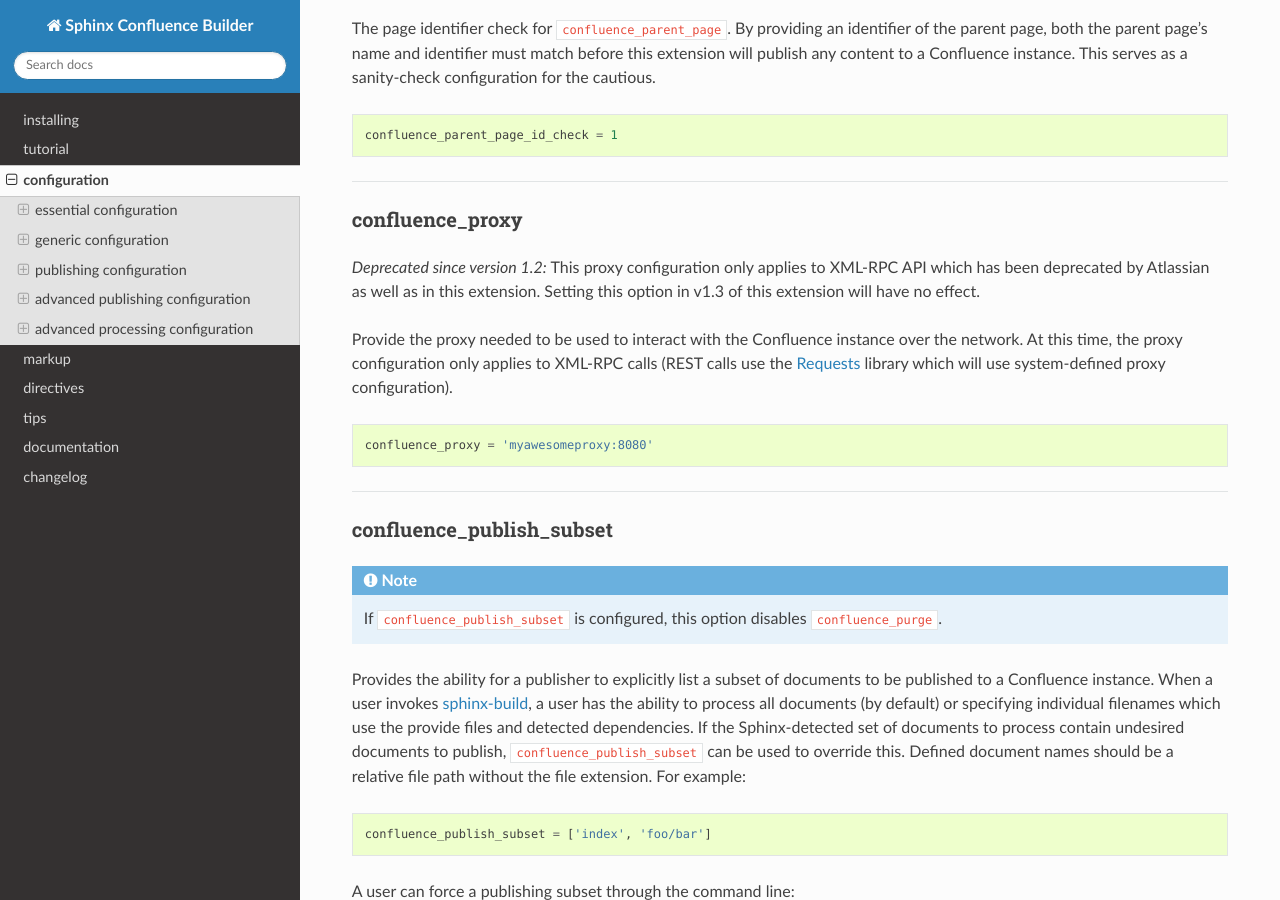
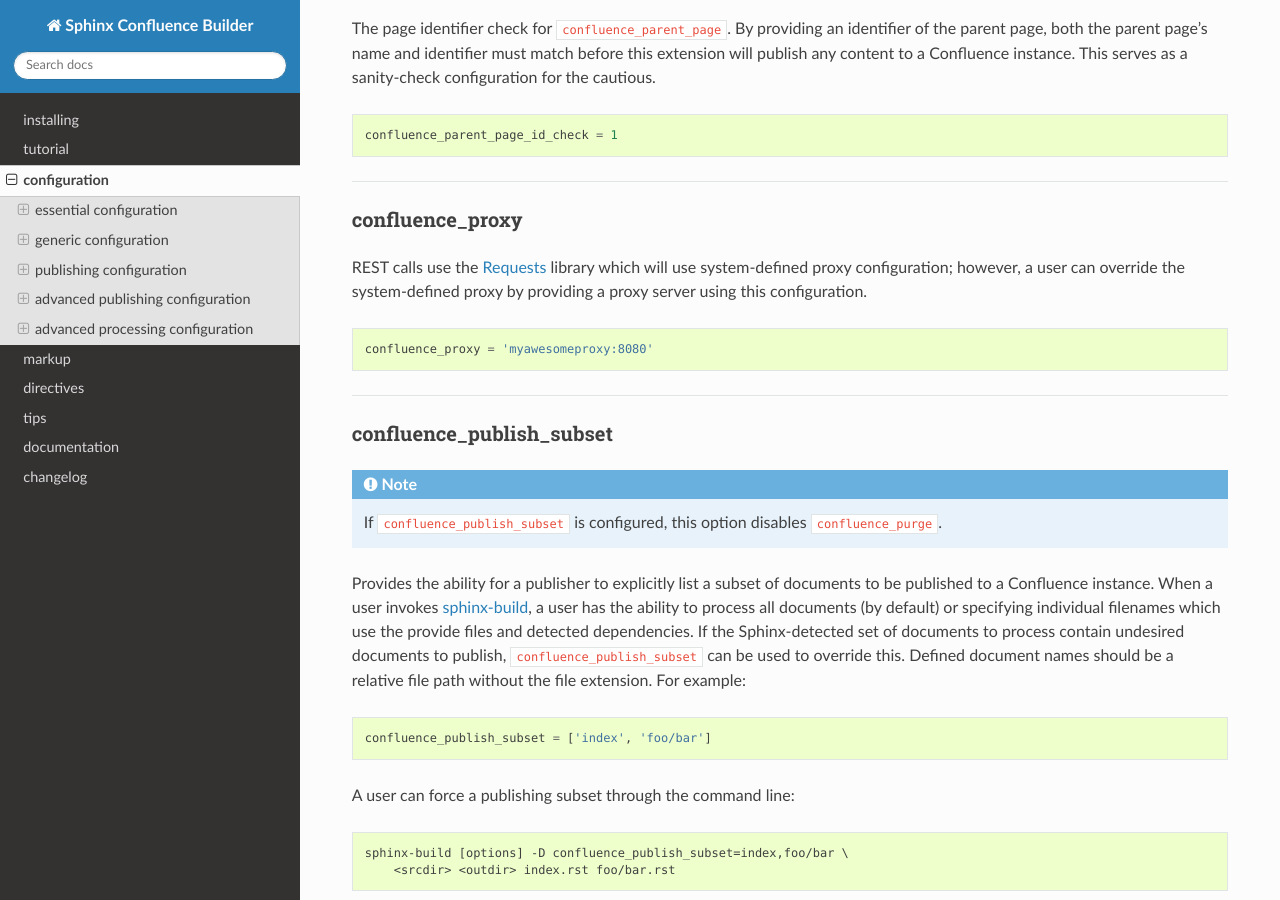
Before and after one commit to sphinx-contrib/confluencebuilder, a Sphinx documentation site: the page built from doc/configuration.rst, in a window 1280 px wide and 900 px high, scrolled down 10749 px. Built offline with Sphinx 7.4.7 and the Read the Docs theme 2.0.0, drawn with Linux system fonts in a browser that asks for light colours.

Commit message:
doc: correct proxy documentation
The configuration entry `confluence_proxy` indicates that it is XML-RPC
only; however, if configure, the REST calls will take advantage of the
value over the system-default proxy value (if any was set).

Signed-off-by: James Knight <james.d.knight@live.com>

```diff
--- a/doc/configuration.rst
+++ b/doc/configuration.rst
@@ -618,15 +618,9 @@ This serves as a sanity-check configuration for the cautious.
 confluence_proxy
 ~~~~~~~~~~~~~~~~
 
-.. deprecated:: 1.2
-   This proxy configuration only applies to XML-RPC API which has been
-   deprecated by Atlassian as well as in this extension. Setting this option in
-   v1.3 of this extension will have no effect.
-
-Provide the proxy needed to be used to interact with the Confluence instance
-over the network. At this time, the proxy configuration only applies to XML-RPC
-calls (REST calls use the Requests_ library which will use system-defined proxy
-configuration).
+REST calls use the Requests_ library which will use system-defined proxy
+configuration; however, a user can override the system-defined proxy by
+providing a proxy server using this configuration.
 
 .. code-block:: python
 
```
